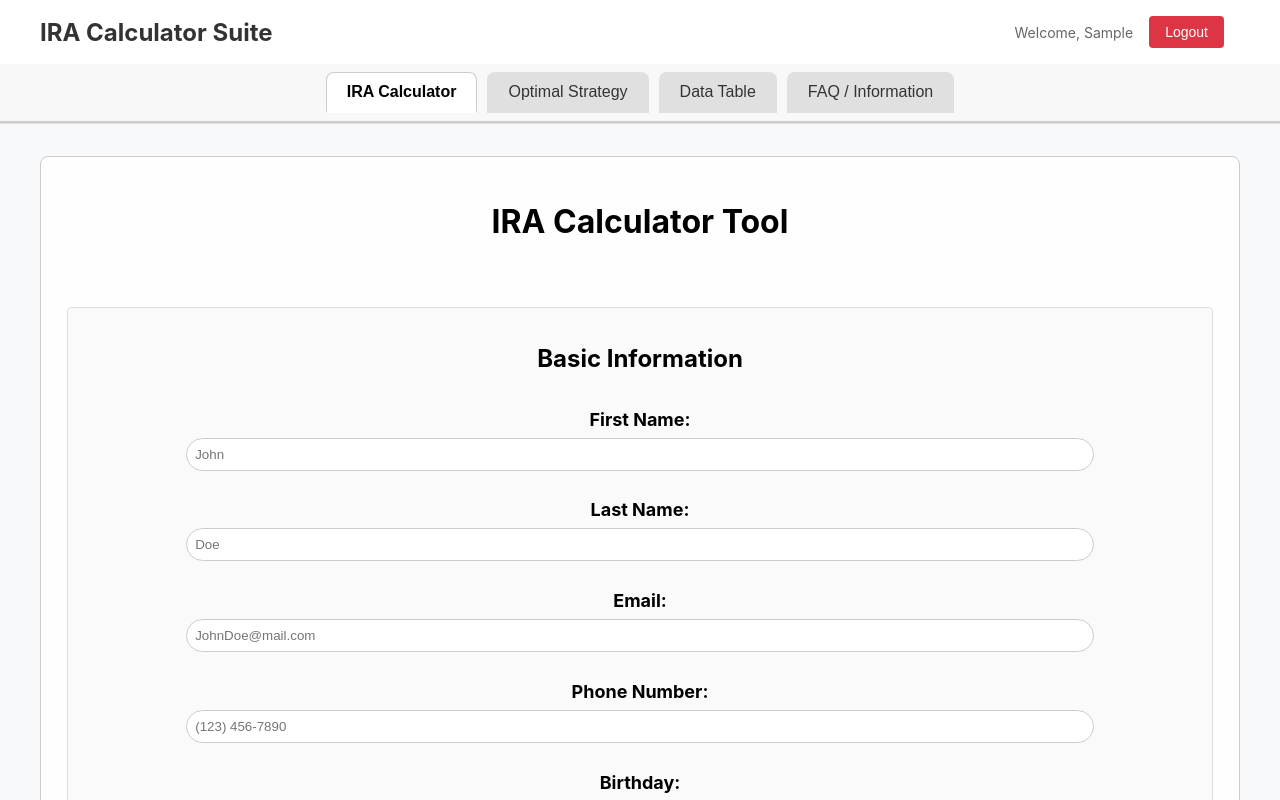
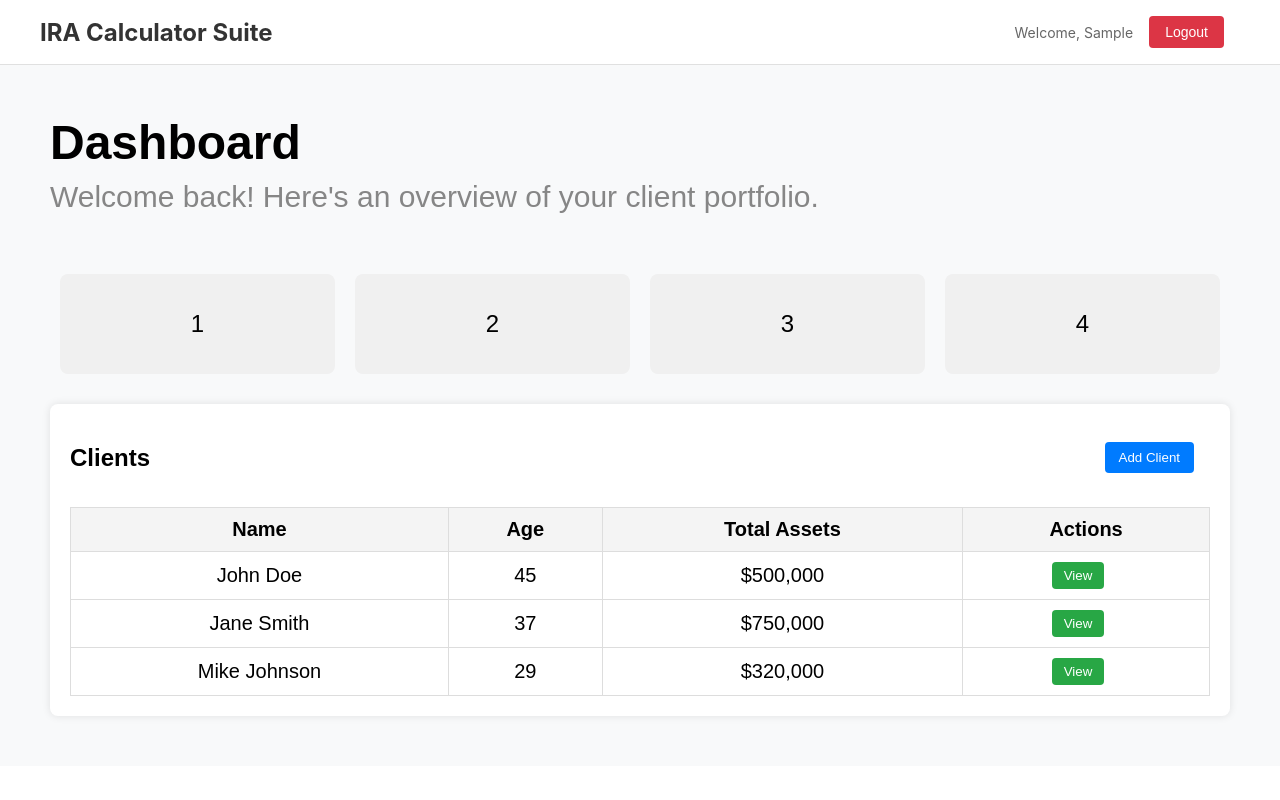
Before and after one commit to hebronm/copilot-ui, a React (Create React App) app: page / in a window 1280 px wide. Both pictures are taken after typing "Sample", "Sample123" into the empty fields and a click on the button "Sign In". Shown: the top 800 px of the page. Built offline with nearby package versions, Linux system fonts and the light colour scheme.

Commit message:
began work on dashboard and better page navigation

```diff
--- a/src/App.js
+++ b/src/App.js
@@ -3,15 +3,15 @@
 import { useState, useEffect } from "react"
 import "./App.css"
 import { BrowserRouter as Router, Routes, Route, Link, useLocation } from "react-router-dom"
-import FinancialForm from "./components/FinancialForm"
-import DataAnalysis from "./components/DataAnalysis"
-import EmployeeTable from "./components/EmployeeTable"
-import FAQ from "./components/faq"
+import { Dashboard, ClientDetail, IRACalculator, DataAnalysis, EmployeeTable, FAQ } from './components'; // Update index if adding new components
+
 
 function Navigation({ currentUser, onLogout }) {
   const location = useLocation()
+  const showNavTabs = location.pathname === "/calculators";
 
   return (
+
     <div className="app-header">
       <div className="header-content">
         <div className="header-left">
@@ -24,8 +24,10 @@ function Navigation({ currentUser, onLogout }) {
           </button>
         </div>
       </div>
+      {/* ✅ Only show nav-tabs on the /calculators route */}
+        {showNavTabs && (
           <nav className="nav-tabs">
-        <Link to="/" className={`tab-link ${location.pathname === "/" ? "active" : ""}`}>
+            <Link to="/iraCalculator" className={`tab-link ${location.pathname === "/iraCalculator" ? "active" : ""}`}>
               IRA Calculator
             </Link>
             <Link to="/analysis" className={`tab-link ${location.pathname === "/analysis" ? "active" : ""}`}>
@@ -38,7 +40,9 @@ function Navigation({ currentUser, onLogout }) {
             FAQ / Information
             </Link>
           </nav>
+        )}
     </div>
+
   )
 }
 
@@ -127,10 +131,12 @@ function App() {
         <Navigation currentUser={currentUser} onLogout={handleLogout} />
         <div className="main-content">
           <Routes>
-            <Route path="/" element={<FinancialForm />} />
+            <Route path="/" element={<Dashboard />} />
+            <Route path="/client/:id" element={<ClientDetail />} />
+            <Route path="/iraCalculator" element={<IRACalculator />} />
             <Route path="/analysis" element={<DataAnalysis />} />
             <Route path="/table" element={<EmployeeTable />} />
-            <Route path="/faq" element={<FAQ />} />
+            <Route path="/FAQ" element={<FAQ />} />
           </Routes>
         </div>
       </div>
--- /dev/null
+++ b/src/CSS_Files/ClientDetail.css
@@ -0,0 +1,51 @@
+.client-detail {
+  padding: 20px;
+  font-family: Arial, sans-serif;
+}
+
+.client-header {
+  display: flex;
+  flex-direction: column;
+  align-items: flex-start;
+  margin-bottom: 20px;
+}
+
+.client-header h1 {
+  margin: 0;
+  font-size: 28px;
+}
+
+.client-header p {
+  margin-top: 10px;
+  font-size: 16px;
+  color: #555;
+}
+
+.client-nav {
+  display: flex;
+  justify-content: center;
+  margin-bottom: 20px;
+  gap: 20px;
+  border-bottom: 1px solid #ccc;
+  padding-bottom: 10px;
+}
+
+.nav-tab {
+  background: none;
+  border: none;
+  font-size: 16px;
+  cursor: pointer;
+  padding: 6px 12px;
+}
+
+.nav-tab.active {
+  font-weight: bold;
+  border-bottom: 2px solid #007bff;
+}
+
+.tab-content {
+  border: 1px solid #ddd;
+  padding: 20px;
+  border-radius: 6px;
+  background-color: #f9f9f9;
+}
--- /dev/null
+++ b/src/CSS_Files/Dashboard.css
@@ -0,0 +1,92 @@
+.dashboard {
+  padding: 50px;
+  font-family: Arial, sans-serif;
+}
+
+.dashboard-header {
+  display: flex;
+  flex-direction: column;
+  align-items: flex-start;
+  font-size: 24px;
+  margin-bottom: 30px;
+}
+
+.dashboard-header h1 {
+  margin: 0;
+  justify-content: center;
+}
+
+.dashboard-header p {
+    margin-top: 10px;
+    font-size: 30px;
+    text-align: left;
+    color: rgb(134, 134, 134);
+}
+
+.top-boxes {
+  display: flex;
+  justify-content: space-between;
+  margin-bottom: 30px;
+}
+
+.top-box {
+  flex: 1;
+  margin: 0 10px;
+  height: 100px;
+  background-color: #f0f0f0;
+  display: flex;
+  align-items: center;
+  justify-content: center;
+  font-size: 24px;
+  border-radius: 8px;
+}
+
+.clients-section {
+  background-color: #fff;
+  padding: 20px;
+  border-radius: 8px;
+  box-shadow: 0 0 8px rgba(0, 0, 0, 0.1);
+}
+
+.clients-header {
+  display: flex;
+  justify-content: space-between;
+  align-items: center;
+  margin-bottom: 15px;
+}
+
+.add-client-btn {
+  background-color: #007bff;
+  color: #fff;
+  border: none;
+  padding: 8px 14px;
+  border-radius: 4px;
+  cursor: pointer;
+}
+
+.clients-table {
+  width: 100%;
+  align-items: center;
+  border-collapse: collapse;
+  font-size: 20px;
+}
+
+.clients-table th,
+.clients-table td {
+  border: 1px solid #ddd;
+  padding: 10px;
+  text-align: center;
+}
+
+.clients-table th {
+  background-color: #f4f4f4;
+}
+
+.view-btn {
+  background-color: #28a745;
+  color: white;
+  border: none;
+  padding: 6px 12px;
+  border-radius: 4px;
+  cursor: pointer;
+}
--- /dev/null
+++ b/src/components/ClientDetail.js
@@ -0,0 +1,94 @@
+import React, { useState, useEffect } from 'react';
+import { useParams } from 'react-router-dom';
+import '../CSS_Files/ClientDetail.css';
+
+function ClientDetail() {
+  const { id } = useParams();
+
+  // Dummy client data (replace with backend fetch later)
+  const dummyClient = {
+    1: {
+      name: 'John Doe',
+      age: 45,
+      assets: '$500,000',
+      overview: 'John is a long-term investor with a diversified portfolio.',
+    },
+    2: {
+      name: 'Jane Smith',
+      age: 37,
+      assets: '$750,000',
+      overview: 'Jane focuses on sustainable and ESG investing strategies.',
+    },
+  };
+
+  const client = dummyClient[id];
+
+  // Tab management
+  const tabs = ['Overview', 'Calculators', 'Investments', 'Retirement'];
+  const [activeTab, setActiveTab] = useState('Overview');
+
+  useEffect(() => {
+    // Later: Fetch client data from API using ID
+  }, [id]);
+
+/* Do like some backend API call like this later on
+useEffect(() => {
+  fetch(`/api/clients/${id}`)
+    .then(res => res.json())
+    .then(data => setClient(data));
+}, [id]);
+ */
+
+
+  return (
+    <div className="client-detail">
+      {/* Header Section */}
+      <div className="client-header">
+        <h1>Client Details</h1>
+        <p>
+          Comprehensive view of client information and financial planning tools.
+        </p>
+      </div>
+
+      {/* Navigation Tabs */}
+      <nav className="client-nav">
+        {tabs.map((tab) => (
+          <button
+            key={tab}
+            className={`nav-tab ${activeTab === tab ? 'active' : ''}`}
+            onClick={() => setActiveTab(tab)}
+          >
+            {tab}
+          </button>
+        ))}
+      </nav>
+
+      {/* Tab Content */}
+      <div className="tab-content">
+        {activeTab === 'Overview' && (
+          <div>
+            <h2>{client.name}</h2>
+            <p>Age: {client.age}</p>
+            <p>Total Assets: {client.assets}</p>
+            <p>{client.overview}</p>
+          </div>
+        )}
+        {activeTab !== 'Overview' && (
+          <p>{activeTab} content goes here (placeholder)</p>
+        )}
+      </div>
+    </div>
+  )
+
+
+
+
+
+
+
+
+
+
+}
+
+export default ClientDetail
--- /dev/null
+++ b/src/components/Dashboard.js
@@ -0,0 +1,77 @@
+import React from "react"
+
+import '../CSS_Files/Dashboard.css';
+import { useNavigate } from 'react-router-dom';
+
+
+function Dashboard() {
+  const navigate = useNavigate()
+
+  const clients = [
+    { id: 1, name: 'John Doe', age: 45, assets: '$500,000' },
+    { id: 2, name: 'Jane Smith', age: 37, assets: '$750,000' },
+    { id: 3, name: 'Mike Johnson', age: 29, assets: '$320,000' },
+  ];
+
+  const handleViewClick = (clientId) => {
+    navigate(`/client/$(clientId)`)
+  }
+
+
+  return (
+    <div className="dashboard">
+      {/* Header */}
+      <header className="dashboard-header">
+        <h1>Dashboard</h1>
+        <p>Welcome back! Here's an overview of your client portfolio.</p>
+      </header>
+
+      {/* Top Boxes */}
+      <div className="top-boxes">
+        {[1, 2, 3, 4].map((num) => (
+          <div key={num} className="top-box">
+            {num}
+          </div>
+        ))}
+      </div>
+
+      {/* Clients Section */}
+      <div className="clients-section">
+        <div className="clients-header">
+          <h2>Clients</h2>
+          <button className="add-client-btn">Add Client</button>
+        </div>
+
+        <table className="clients-table">
+          <thead>
+            <tr>
+              <th>Name</th>
+              <th>Age</th>
+              <th>Total Assets</th>
+              <th>Actions</th>
+            </tr>
+          </thead>
+          <tbody>
+            {clients.map((client) => (
+              <tr key={client.id}>
+                <td>{client.name}</td>
+                <td>{client.age}</td>
+                <td>{client.assets}</td>
+                <td>
+                  <button
+                    className="view-btn"
+                    onClick={() => handleViewClick(client.id)}
+                    >
+                    View
+                  </button>
+                </td>
+              </tr>
+            ))}
+          </tbody>
+        </table>
+      </div>
+    </div>
+  );
+};
+
+export default Dashboard;
--- a/src/components/FinancialForm.js
+++ b/src/components/IRACalculator.js
@@ -10,7 +10,7 @@ function getSliderTrackStyle(value, min = 0, max = 100) {
   }
 }
 
-function FinancialForm() {
+function IRACalculator() {
   const [firstName, setFirstName] = useState("")
   const [lastName, setLastName] = useState("")
   const [email, setEmail] = useState("")
@@ -283,4 +283,4 @@ function FinancialForm() {
   )
 }
 
-export default FinancialForm
+export default IRACalculator
--- /dev/null
+++ b/src/components/index.js
@@ -0,0 +1,8 @@
+export { default as Dashboard } from './Dashboard'
+export { default as ClientDetail } from './ClientDetail'
+export { default as IRACalculator } from './IRACalculator'
+export { default as DataAnalysis } from './DataAnalysis'
+export { default as EmployeeTable } from './EmployeeTable'
+export { default as FAQ } from './FAQ'
+
+// Update this index whenever you create a new component and need to import it
```
Lines whose indentation alone changed are shown as unchanged.
